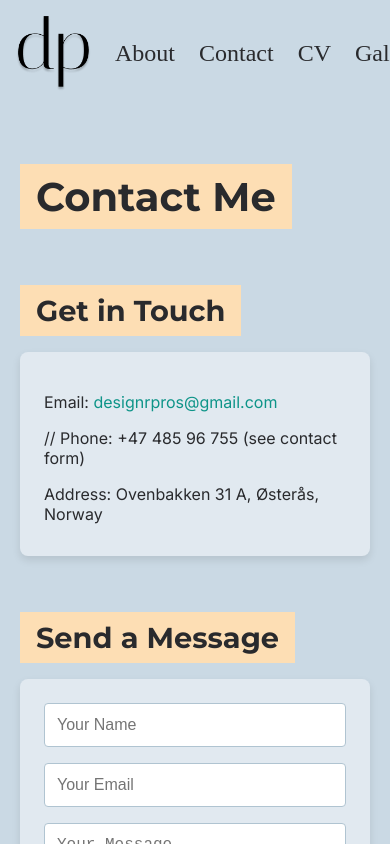
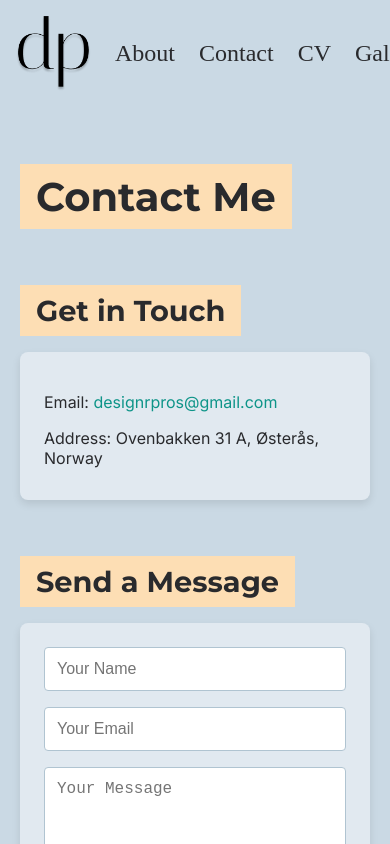
Before and after one commit to Designrpros/Designr-Pro, a Next.js app: page /contact in a window 390 px wide. Built offline with nearby package versions, Linux system fonts and the light colour scheme.

Commit message:
Remove: Phone number completely

```diff
--- a/src/app/contact/page.tsx
+++ b/src/app/contact/page.tsx
@@ -214,7 +214,6 @@ export default function Contact() {
             Email: <ContactLink href="mailto:vegarberentsen@gmail.com">designrpros@gmail.com</ContactLink>
           </ContactInfo>
           <ContactInfo>
-            // Phone: +47 485 96 755 (see contact form)
           </ContactInfo>
           <ContactInfo>Address: Ovenbakken 31 A, Østerås, Norway</ContactInfo>
         </SectionContent>
```
